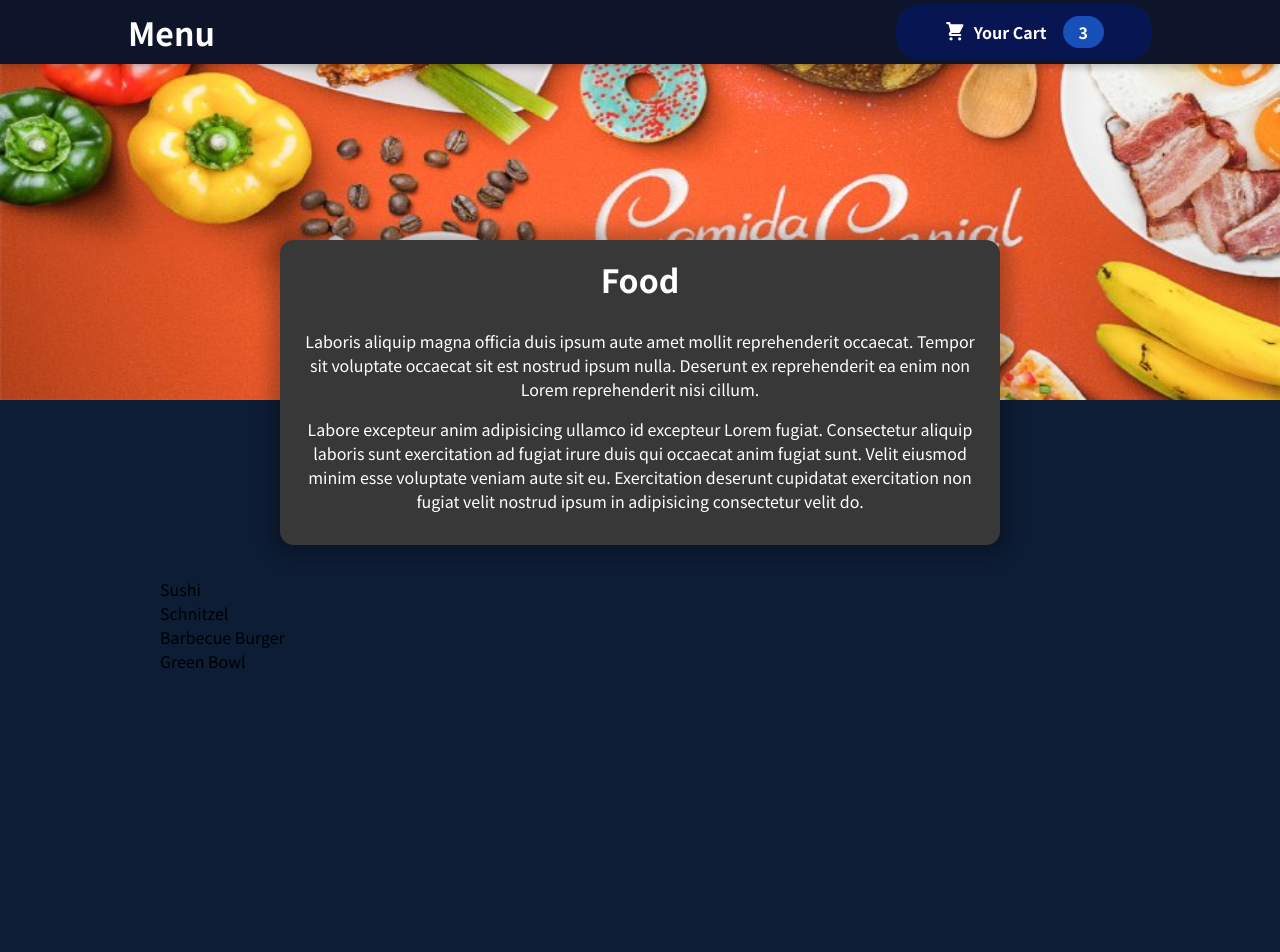
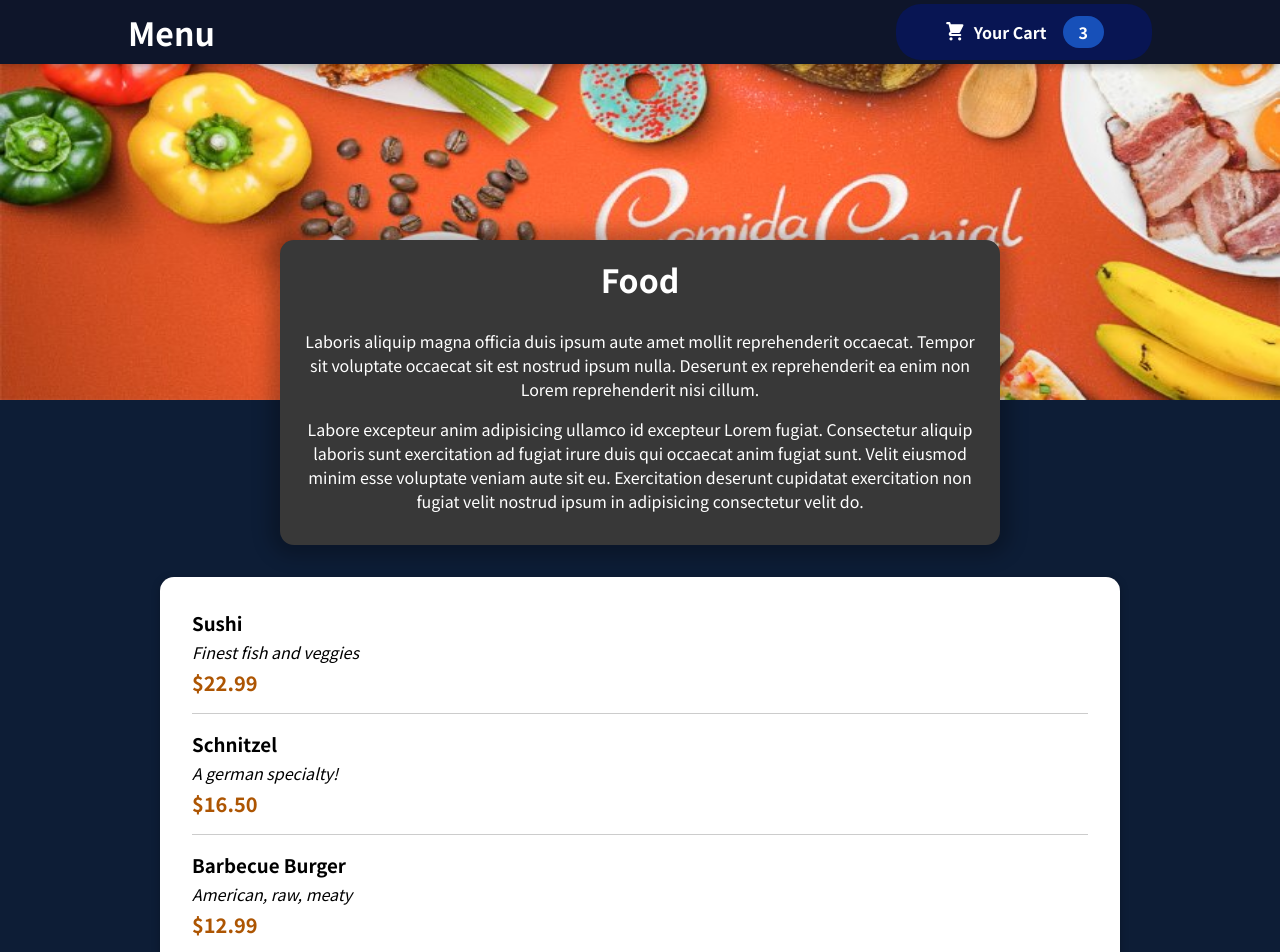
Before and after one commit to stevenotalvaro/food-app, a React (Create React App) app: page / in a window 1280 px wide. Shown: the top 952 px of the page. Before the commit the page ends 800 px from the top, so only its background shows below. Built offline with nearby package versions, Linux system fonts and the light colour scheme.

Commit message:
Component MealItem with animation implemented

```diff
--- a/src/components/Layout/Header.js
+++ b/src/components/Layout/Header.js
@@ -11,7 +11,7 @@
                 <ButtonHeader />
             </header>
             <div className={classes['main-image']}>
-                <img src={foodImage} alt="food image" />
+                <img src={foodImage} alt="food" />
             </div>
         </>
     )
--- a/src/components/Meals/AvailableMeals.js
+++ b/src/components/Meals/AvailableMeals.js
@@ -1,4 +1,5 @@
 import React from 'react'
+import { Card } from '../UI/Card';
 import classes from './AvailableMeals.module.css'
 
 const DUMMY_MEALS = [
@@ -33,9 +34,7 @@
     return (
         <section className={classes.meals}>
             <ul>
-                {
-                  DUMMY_MEALS.map(meal => <li>{meal.name}</li>)
-                }
+                <Card meals={DUMMY_MEALS} />
             </ul>
         </section>
     )
--- /dev/null
+++ b/src/components/Meals/MealItem/MealItem.js
@@ -0,0 +1,16 @@
+import React from 'react'
+import classes from './MealItem.module.css'
+
+export const MealItem = ({name, description, price}) => {
+    const price2 = `$${price.toFixed(2)}`
+    return (
+        <li className={classes.meal}>
+           <div>
+               <h3>{name}</h3>
+               <div className={classes.description}>{description}</div>
+               <div  className={classes.price}>{price2}</div>
+           </div>
+           <div></div>
+        </li>
+    )
+}
--- /dev/null
+++ b/src/components/Meals/MealItem/MealItem.module.css
@@ -0,0 +1,22 @@
+.meal {
+    display: flex;
+    justify-content: space-between;
+    margin: 1rem;
+    padding-bottom: 1rem;
+    border-bottom: 1px solid #ccc;
+  }
+
+  .meal h3 {
+    margin: 0 0 0.25rem 0;
+  }
+
+  .description {
+    font-style: italic;
+  }
+
+  .price {
+    margin-top: 0.25rem;
+    font-weight: bold;
+    color: #ad5502;
+    font-size: 1.25rem;
+  }
--- /dev/null
+++ b/src/components/UI/Card.js
@@ -0,0 +1,12 @@
+import React from 'react'
+import { MealItem } from '../Meals/MealItem/MealItem'
+import classes from './Card.module.css'
+
+
+export const Card = ({meals}) => {
+    return (
+        <div className={classes.card}>
+            {meals.map(meal => <MealItem key={meal.id} name={meal.name} description={meal.description} price={meal.price} />)}
+        </div>
+    )
+}
--- /dev/null
+++ b/src/components/UI/Card.module.css
@@ -0,0 +1,6 @@
+.card {
+    padding: 1rem;
+    box-shadow: 0 2px 8px rgba(0, 0, 0, 0.25);
+    border-radius: 14px;
+    background-color: white;
+  }
```
Also changed, not shown: src/components/Meals/MealItem/MealItemForm.js (added), 1 other file (tests, documents, lock files or other folders).
